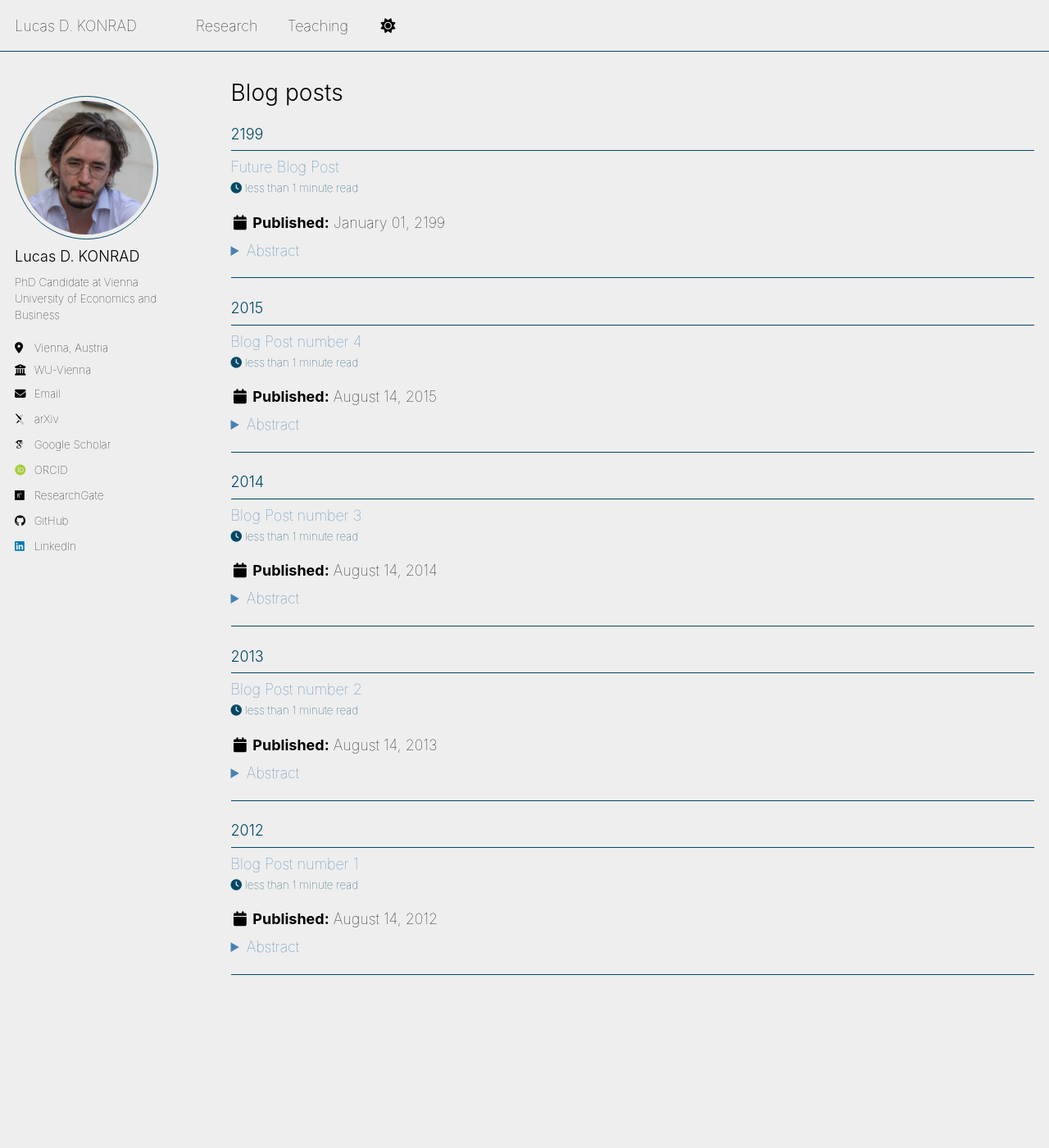
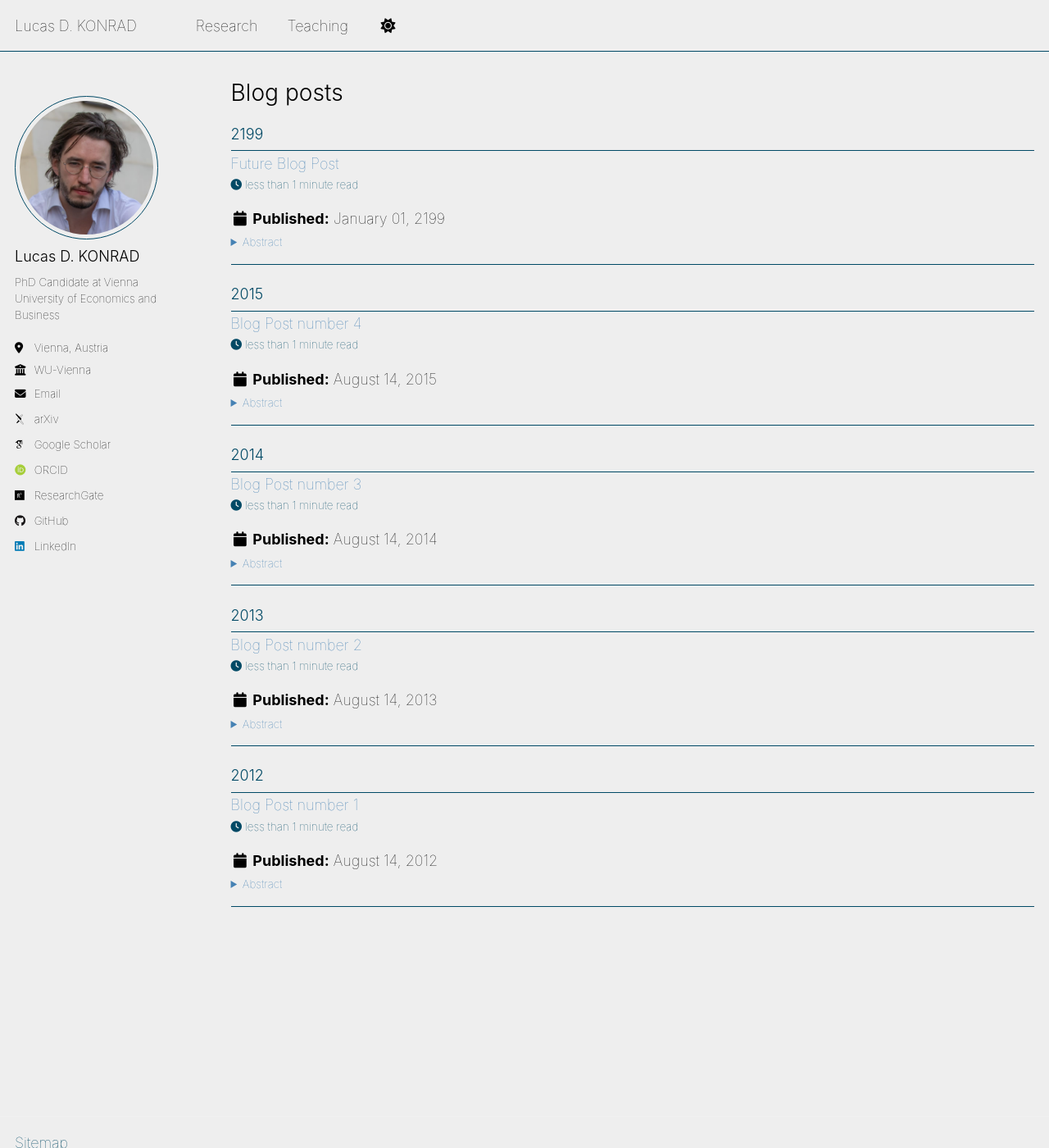
Before and after one commit to konradld/konradld.github.io, a Jekyll site: the page built from _pages/year-archive.html, in a window 1280 px wide and 1400 px high. Shown: the whole window at 82% size. Built offline with Jekyll 4.4.1, drawn with Linux system fonts in a browser that asks for light colours; some web fonts are replaced; a script that is not in the unit is left out.

Commit message:
Update _archive.scss
update mainly margins and play with glow

```diff
--- a/_sass/layout/_archive.scss
+++ b/_sass/layout/_archive.scss
@@ -36,7 +36,7 @@
   border-bottom: 1px solid var(--global-border-color);
 
   + .list__item .archive__item-title {
-    margin-top: 0.5em;
+    margin-top: 0.25em;
   }
 }
 
@@ -53,7 +53,7 @@
 .page__content {
 
   .archive__item-title {
-    margin-top: 0.5em;
+    margin-top: 0.25em;
     border-bottom: none;
   }
 
@@ -74,12 +74,12 @@
 }
 
 .archive__item-abstract {
-  margin-top: 0.4em;
-  margin-bottom: 0.4em;
+  margin-top: 0.2em;
+  margin-bottom: 0.2em;
 
   summary {
     cursor: pointer;
-    font-size: $type-size-5;
+    font-size: $type-size-6;
     color: var(--global-link-color);
     user-select: none;
     &:hover { text-decoration: underline; }
@@ -91,7 +91,7 @@
 .archive__item-citation {
   color: var(--global-text-color-light);
   p { font-size: $type-size-6; }   /* explicit — overrides .page__content p { font-size: 1em } */
-  a { color: var(--global-link-color); }
+  a { color: var(--global-text-color); }
 }
 
 hr.section-divider {
@@ -111,11 +111,11 @@
 
 .archive__item:hover {
   .archive__item-teaser {
-    box-shadow: 0 0 10px rgba(#000, 0.25);
+    box-shadow: 0 0 40px rgba(#000, 0.40);
   }
 
   .archive__item-title {
-    text-decoration: underline;
+    text-decoration: none;
   }
 }
 
```
